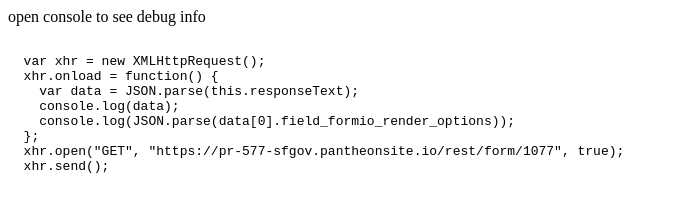
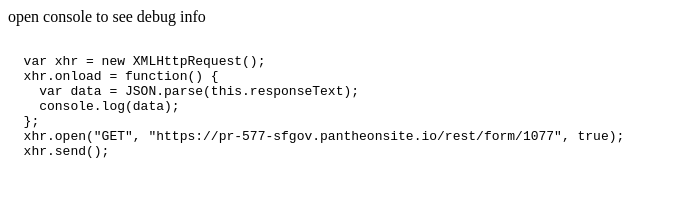
Before and after one commit to aekong/test-sfgov-rest, a plain HTML site: page index.html in a window 1280 px wide. Shown: the whole page, without its empty margins (0-677 px from the left). Drawn offline with Linux system fonts and the light colour scheme; no server answers.

Commit message:
no need to parse twice

```diff
--- a/index.html
+++ b/index.html
@@ -12,7 +12,6 @@
   xhr.onload = function() {
     var data = JSON.parse(this.responseText);
     console.log(data);
-    console.log(JSON.parse(data[0].field_formio_render_options));
   };
   xhr.open("GET", "https://pr-577-sfgov.pantheonsite.io/rest/form/1077", true);
   xhr.send();
@@ -23,7 +22,6 @@
       xhr.onload = function() {
         var data = JSON.parse(this.responseText);
         console.log(data);
-        console.log(JSON.parse(data[0].field_formio_render_options));
       };
       xhr.open("GET", "https://pr-577-sfgov.pantheonsite.io/rest/form/1077", true);
       xhr.send();
```
